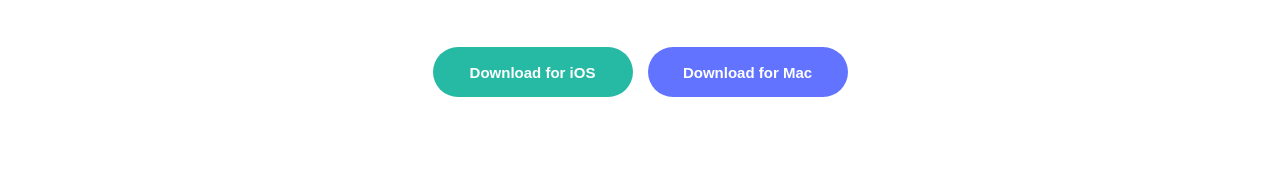
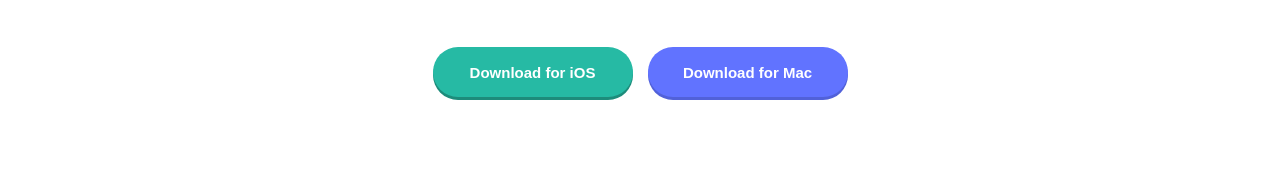
Before and after one commit to youtubbeh/clipboard, a plain HTML site: page index.html in a window 1280 px wide. Shown: the part 370-550 px from the top of the page. Drawn offline with Linux system fonts and the light colour scheme; a web font is replaced by a local one.

Commit message:
add shadow to buttons

```diff
--- a/style.css
+++ b/style.css
@@ -82,10 +82,12 @@ button {
 
 .green {
     background-color: hsl(171, 66%, 44%);
+    box-shadow: 0 3px hsl(171, 66%, 33%);
 }
 
 .purple {
     background-color: hsl(233, 100%, 69%);
+    box-shadow: 0 3px #5161D9;
 }
 
 .twosides {
```
